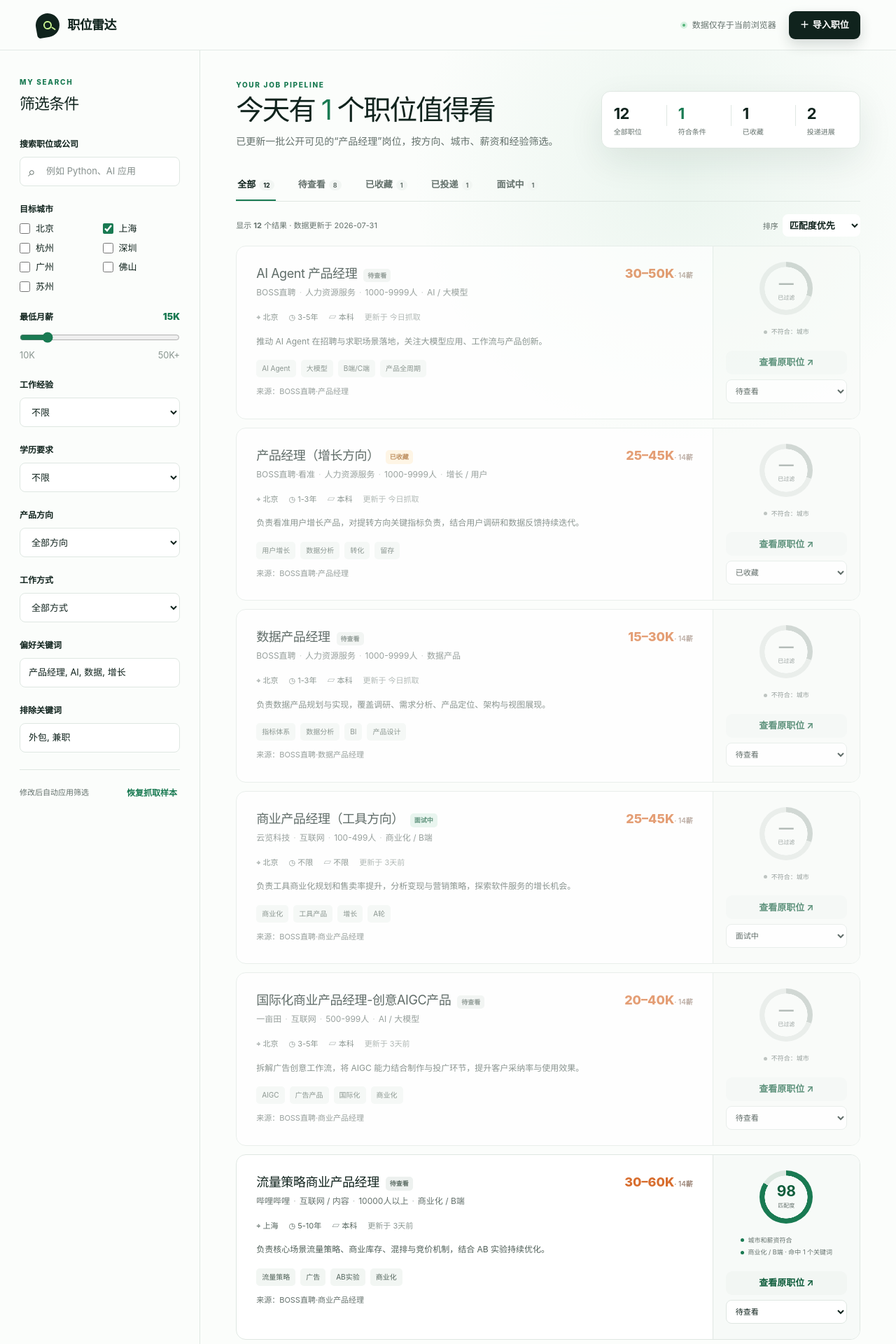
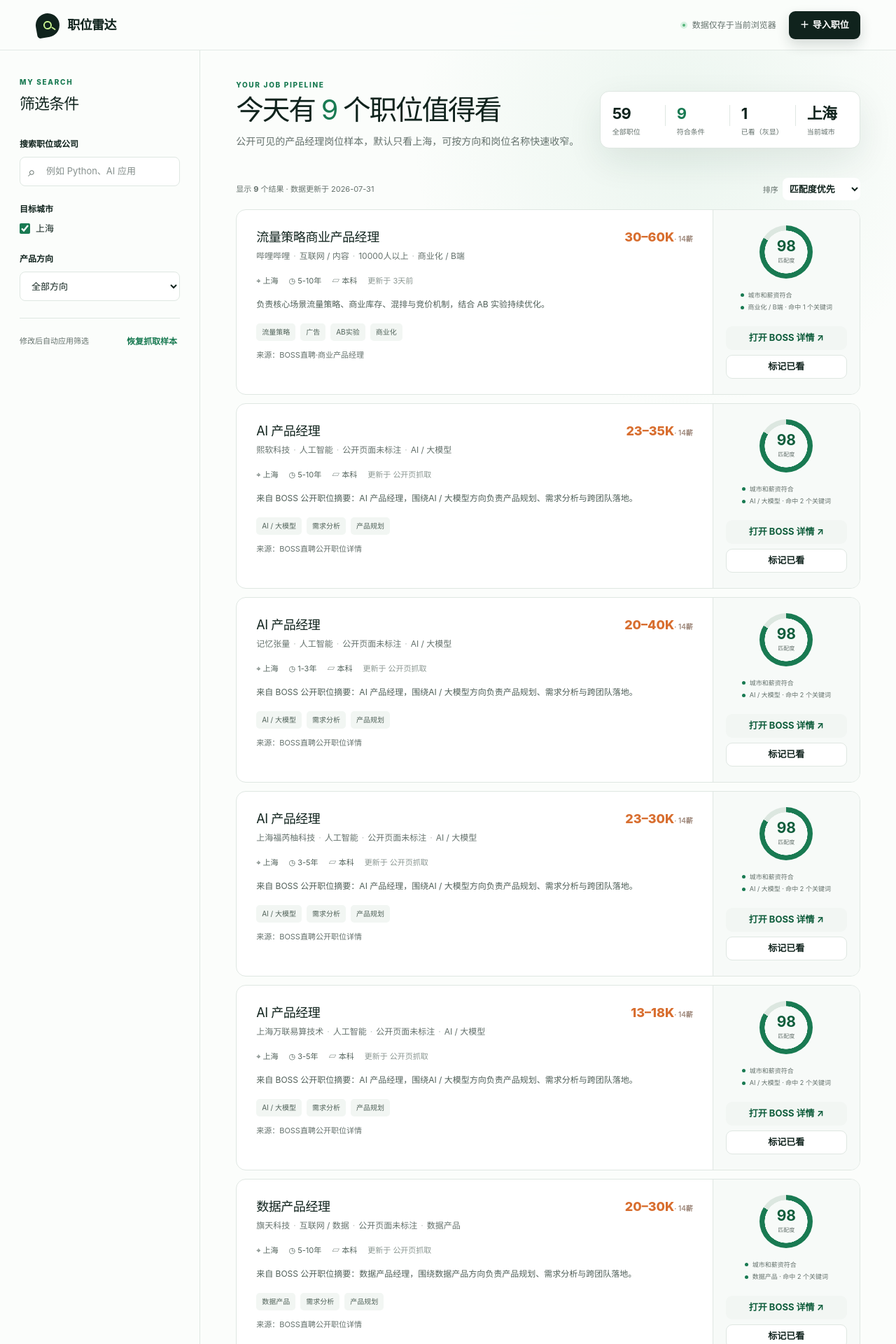
Before and after one commit to SmilingRoy/jobSeeking, a Next.js app: page / in a window 1280 px wide. Shown: the top 1920 px of the page at 70% size. Built offline with nearby package versions, Linux system fonts and the light colour scheme.

Commit message:
Simplify job states and add job detail links

```diff
--- a/app/page.tsx
+++ b/app/page.tsx
@@ -2,7 +2,7 @@
 
 import { FormEvent, useEffect, useMemo, useState } from "react";
 
-type JobStatus = "new" | "saved" | "applied" | "interview" | "ignored";
+type JobStatus = "new" | "ignored";
 
 type Job = {
   id: number;
@@ -76,7 +76,7 @@
     postedAt: "今日抓取",
     source: "BOSS直聘·产品经理",
     url: "https://www.zhipin.com/zhaopin/32a66c074d2737e61nd42dS8/",
-    status: "saved",
+    status: "new",
   },
   {
     id: 3,
@@ -96,7 +96,7 @@
     postedAt: "今日抓取",
     source: "BOSS直聘·商业产品经理",
     url: "https://www.zhipin.com/zhaopin/90089f4c8f066b020XBy39i8/",
-    status: "applied",
+    status: "new",
   },
   {
     id: 4,
@@ -136,7 +136,7 @@
     postedAt: "3天前",
     source: "BOSS直聘·商业产品经理",
     url: "https://www.zhipin.com/zhaopin/90089f4c8f066b020XBy39i8/",
-    status: "interview",
+    status: "new",
   },
   {
     id: 6,
@@ -175,7 +175,7 @@
     tags: ["流量策略", "广告", "AB实验", "商业化"],
     postedAt: "3天前",
     source: "BOSS直聘·商业产品经理",
-    url: "https://www.zhipin.com/zhaopin/90089f4c8f066b020XBy39i8/",
+    url: "https://www.zhipin.com/job_detail/afcf9c2a447047340nd53N27GFtS.html",
     status: "new",
   },
   {
@@ -280,6 +280,82 @@
   },
 ];
 
+const extraSeedRows = [
+  ["AI 产品经理", "德勤", "南京", 35, 65, "5-10年", "本科", "AI / 大模型", "https://www.zhipin.com/job_detail/eebc39dced94a2b20nV62ty-EFVX.html"],
+  ["AI 产品经理", "鱼跃医疗", "郑州", 12, 20, "3-5年", "硕士", "AI / 大模型", "https://www.zhipin.com/job_detail/dfba6076b02974dc0ndz2tq6F1BU.html"],
+  ["AI 产品经理", "畅威物联网", "深圳", 18, 26, "5-10年", "本科", "AI / 大模型", "https://www.zhipin.com/job_detail/22d300c587e3acb703dz3t-0GFNQ.html"],
+  ["AI 产品经理", "法狗狗", "襄阳", 4, 8, "1-3年", "本科", "AI / 大模型", "https://www.zhipin.com/job_detail/fa78ad2bbf663bfb03N90t24ElZR.html"],
+  ["AI 产品经理", "云溪数科", "北京", 20, 40, "3-5年", "本科", "AI / 大模型", "https://www.zhipin.com/job_detail/939e7590bdc1060f0ndy3d28FFBS.html"],
+  ["AI 产品经理", "Looki", "北京", 30, 60, "5-10年", "本科", "AI / 大模型", "https://www.zhipin.com/job_detail/0d6c3a2b06b2d5f20nV92dS5E1tQ.html"],
+  ["AI 产品经理", "熙软科技", "上海", 23, 35, "5-10年", "本科", "AI / 大模型", "https://www.zhipin.com/job_detail/3310b4168a1a15e503F439q4F1ZU.html"],
+  ["AI 产品经理", "杭州探索未来智能", "杭州", 10, 15, "在校/应届", "本科", "AI / 大模型", "https://www.zhipin.com/job_detail/b0728d94fe54880403192d-1GFFV.html"],
+  ["AI 产品经理", "乐薇", "武汉", 25, 35, "1-3年", "本科", "AI / 大模型", "https://www.zhipin.com/job_detail/b827fcd5131b53280nd90tW7GFpZ.html"],
+  ["AI 产品经理", "记忆张量", "上海", 20, 40, "1-3年", "本科", "AI / 大模型", "https://www.zhipin.com/job_detail/ca9bec8d18e4cd720nZ62d-1FVtS.html"],
+  ["AI 产品经理", "上海福芮柚科技", "上海", 23, 30, "3-5年", "本科", "AI / 大模型", "https://www.zhipin.com/job_detail/f706223f4674e9270nV42dq4EFZU.html"],
+  ["AI 产品经理", "xmind", "深圳", 18, 28, "3-5年", "本科", "AI / 大模型", "https://www.zhipin.com/job_detail/f24fa8317906565a0nd529-4EFNR.html"],
+  ["AI 产品经理", "上海万联易算技术", "上海", 13, 18, "3-5年", "本科", "AI / 大模型", "https://www.zhipin.com/job_detail/e861c51c8a2aa9d903x83968FVtY.html"],
+  ["AI 产品经理", "灵匠科技杭州分公司", "杭州", 13, 20, "3-5年", "本科", "AI / 大模型", "https://www.zhipin.com/job_detail/94e9f80263b3d1761HNy3Ni1E1RR.html"],
+  ["数据产品经理", "路特创新", "杭州", 25, 35, "1-3年", "本科", "数据产品", "https://www.zhipin.com/job_detail/94876f4683bbb3150nd83d6_GFJQ.html"],
+  ["数据产品经理", "钛动科技", "苏州", 14, 28, "3-5年", "本科", "数据产品", "https://www.zhipin.com/job_detail/49865e250ae532060nZ_3tu4GVFQ.html"],
+  ["数据产品经理", "大健云仓科技", "北京", 20, 35, "1-3年", "本科", "数据产品", "https://www.zhipin.com/job_detail/88d25c56042606ec0ndz0t-7F1BX.html"],
+  ["数据产品经理", "元保数科", "苏州", 10, 12, "3-5年", "本科", "数据产品", "https://www.zhipin.com/job_detail/3340a63daa80a63c1XB83t6-E1JZ.html"],
+  ["数据产品经理", "熵智信息科技", "深圳", 15, 30, "不限", "本科", "数据产品", "https://www.zhipin.com/job_detail/d4aad34e3049b2a10nZ-3dS-EVNZ.html"],
+  ["数据产品经理", "韶音科技", "北京", 10, 11, "3-5年", "大专", "数据产品", "https://www.zhipin.com/job_detail/b2d5197ad4f1e45c0nJ70t25F1dR.html"],
+  ["数据产品经理", "零跑科技", "杭州", 25, 35, "5-10年", "本科", "数据产品", "https://www.zhipin.com/job_detail/42aabc4af31626c20nZ83t26EFpT.html"],
+  ["数据产品经理", "深圳市云元智域科技", "深圳", 15, 25, "5-10年", "本科", "数据产品", "https://www.zhipin.com/job_detail/f0f1b59d69653dab0nB_3Ny5FFBX.html"],
+  ["数据产品经理", "旗天科技", "上海", 20, 30, "5-10年", "本科", "数据产品", "https://www.zhipin.com/job_detail/430a7343ec6b72280nVy3d29FlBV.html"],
+  ["数据产品经理", "灏仟亿科技集团", "广州", 18, 35, "5-10年", "本科", "数据产品", "https://www.zhipin.com/job_detail/e6f1e3fdc8c0dcc30nd90tu7FlBY.html"],
+  ["数据产品经理", "北京龙腾微时代", "北京", 12, 18, "5-10年", "本科", "数据产品", "https://www.zhipin.com/job_detail/74f83e7e9d09554b0nd70ti1GVJX.html"],
+  ["数据产品经理", "京东集团", "北京", 30, 40, "5-10年", "本科", "数据产品", "https://www.zhipin.com/job_detail/e1af6815027ed47403N92tu-F1tT.html"],
+  ["数据产品经理", "朴朴超市", "上海", 25, 35, "3-5年", "本科", "数据产品", "https://www.zhipin.com/job_detail/7cca97f91b3d2d4b1Hdy09S0GFZS.html"],
+  ["数据产品经理", "美云", "佛山", 12, 17, "3-5年", "大专", "数据产品", "https://www.zhipin.com/job_detail/959cf13cec185b570nB83tu4FFVR.html"],
+  ["数据产品经理", "每日互动", "杭州", 15, 30, "3-5年", "本科", "数据产品", "https://www.zhipin.com/job_detail/07555c5f716e775103x42du5ElpS.html"],
+  ["数据产品经理", "优财云链", "杭州", 15, 25, "3-5年", "本科", "数据产品", "https://www.zhipin.com/job_detail/9be57a6b367ec5021X182Nq4FlJX.html"],
+  ["数据产品经理", "锐捷网络", "北京", 20, 40, "5-10年", "本科", "数据产品", "https://www.zhipin.com/job_detail/693a8b39b910f05a03d80tu-GVtU.html"],
+  ["数据产品经理", "滴滴出行", "北京", 25, 40, "3-5年", "本科", "数据产品", "https://www.zhipin.com/job_detail/89046fc55f623bc403V53d-4F1NU.html"],
+  ["数据产品经理", "贝壳找房", "北京", 25, 40, "3-5年", "本科", "数据产品", "https://www.zhipin.com/job_detail/8bf2f4d9dd910cd403F_3tS_GFBU.html"],
+  ["商业产品经理", "斗象科技", "上海", 25, 35, "5-10年", "本科", "商业化 / B端", "https://www.zhipin.com/job_detail/15fbff1bcfb3d63b0nVz2t-0GVFS.html"],
+  ["商业产品经理", "百路科技", "深圳", 30, 40, "5-10年", "本科", "商业化 / B端", "https://www.zhipin.com/job_detail/349e4d0e8c11b25c0nZ92t2_EldZ.html"],
+  ["商业产品经理", "才课教育", "北京", 25, 50, "3-5年", "本科", "商业化 / B端", "https://www.zhipin.com/job_detail/0cc9258c0a752c0f031929q8FVVT.html"],
+  ["商业产品经理", "vivo", "深圳", 30, 60, "5-10年", "本科", "商业化 / B端", "https://www.zhipin.com/job_detail/1ac74a12fc29a8b60nB639y9GVFZ.html"],
+  ["商业产品经理", "丰图科技", "深圳", 18, 23, "3-5年", "本科", "商业化 / B端", "https://www.zhipin.com/job_detail/db009fb0a15366a603Z52tW8GFNV.html"],
+  ["商业产品经理", "汽车之家", "深圳", 20, 40, "3-5年", "本科", "商业化 / B端", "https://www.zhipin.com/job_detail/208de709b7b3b3ab0nFz3tq1EFdQ.html"],
+  ["商业产品经理", "360集团", "北京", 15, 25, "3-5年", "本科", "商业化 / B端", "https://www.zhipin.com/job_detail/d3465712dfeb9ad003R42tq5EFRZ.html"],
+  ["商业产品经理", "一亩田", "北京", 20, 40, "3-5年", "本科", "商业化 / B端", "https://www.zhipin.com/job_detail/5318a84cdad5260b03F-3d60FVVU.html"],
+  ["流量策略商业产品经理", "bilibili", "上海", 30, 60, "5-10年", "本科", "商业化 / B端", "https://www.zhipin.com/job_detail/afcf9c2a447047340nd53N27GFtS.html"],
+  ["商业产品经理（版权策略方向）", "快手", "北京", 25, 50, "3-5年", "本科", "商业化 / B端", "https://www.zhipin.com/job_detail/5c695676f3cd53a01nF829m6ElBS.html"],
+  ["商业化产品经理", "速境生活科技", "深圳", 20, 40, "5-10年", "本科", "商业化 / B端", "https://www.zhipin.com/job_detail/8ebafb92b30111dd0nd_29W0FFtT.html"],
+  ["商业化产品经理", "网易", "杭州", 26, 45, "5-10年", "本科", "商业化 / B端", "https://www.zhipin.com/job_detail/fb05588f502c55090nd-0tu4EFBQ.html"],
+  ["产品经理", "BOSS直聘", "北京", 30, 40, "3-5年", "本科", "通用产品", "https://www.zhipin.com/job_detail/8d224b383cf0741f0nR62Nq6FVdS.html"],
+  ["风控策略产品经理", "BOSS直聘", "北京", 15, 25, "1-3年", "本科", "企业服务 / SaaS", "https://www.zhipin.com/job_detail/b15d71ff1366615b0ndy0tW9F1FX.html"],
+] as const;
+
+const additionalJobs: Job[] = extraSeedRows.map((row, index) => {
+  const [title, company, city, salaryMin, salaryMax, experience, education, track, url] = row;
+  return {
+    id: index + 13,
+    title,
+    company,
+    city,
+    salaryMin,
+    salaryMax,
+    experience,
+    education,
+    companySize: "公开页面未标注",
+    industry: track === "AI / 大模型" ? "人工智能" : track === "数据产品" ? "互联网 / 数据" : "互联网",
+    track,
+    workMode: "线下",
+    description: `来自 BOSS 公开职位摘要：${title}，围绕${track}方向负责产品规划、需求分析与跨团队落地。`,
+    tags: [track, "需求分析", "产品规划"],
+    postedAt: "公开页抓取",
+    source: "BOSS直聘公开职位详情",
+    url,
+    status: "new",
+  };
+});
+
+const seededJobs = [...initialJobs, ...additionalJobs];
+
 const defaultFilters: Filters = {
   search: "",
   cities: ["上海"],
@@ -292,25 +368,9 @@
   workMode: "全部方式",
 };
 
-const DATA_VERSION = "product-manager-2026-07-31-v2";
+const DATA_VERSION = "product-manager-2026-07-31-v4";
 
-const statusOptions: { value: JobStatus; label: string }[] = [
-  { value: "new", label: "待查看" },
-  { value: "saved", label: "已收藏" },
-  { value: "applied", label: "已投递" },
-  { value: "interview", label: "面试中" },
-  { value: "ignored", label: "不合适" },
-];
-
-const statusLabels: Record<JobStatus, string> = {
-  new: "待查看",
-  saved: "已收藏",
-  applied: "已投递",
-  interview: "面试中",
-  ignored: "不合适",
-};
-
-const cityOptions = ["北京", "上海", "杭州", "深圳", "广州", "佛山", "苏州"];
+const cityOptions = ["上海"];
 const trackOptions = ["全部方向", "AI / 大模型", "数据产品", "增长 / 用户", "商业化 / B端", "企业服务 / SaaS"];
 const workModeOptions = ["全部方式", "线下", "远程"];
 
@@ -389,9 +449,8 @@
 }
 
 export default function Home() {
-  const [jobs, setJobs] = useState<Job[]>(initialJobs);
+  const [jobs, setJobs] = useState<Job[]>(seededJobs);
   const [filters, setFilters] = useState<Filters>(defaultFilters);
-  const [activeStatus, setActiveStatus] = useState<JobStatus | "all">("all");
   const [sortBy, setSortBy] = useState<"score" | "salary">("score");
   const [filtersOpen, setFiltersOpen] = useState(false);
   const [importOpen, setImportOpen] = useState(false);
@@ -408,7 +467,7 @@
         if (savedJobs) setJobs(JSON.parse(savedJobs));
         if (savedFilters) setFilters({ ...defaultFilters, ...JSON.parse(savedFilters) });
       } else {
-        setJobs(initialJobs);
+        setJobs(seededJobs);
         setFilters(defaultFilters);
         window.localStorage.setItem("job-lens-data-version", DATA_VERSION);
       }
@@ -427,44 +486,32 @@
 
   const evaluatedJobs = useMemo(() => {
     const search = filters.search.trim().toLowerCase();
-    const excluded = splitKeywords(filters.excludeKeywords);
 
     return jobs
       .map((job) => {
         const haystack =
           `${job.title} ${job.company} ${job.description} ${job.tags.join(" ")}`.toLowerCase();
         const { score, matched } = getScore(job, filters);
-        const rejectedBy = [
-          filters.cities.length && !filters.cities.includes(job.city) ? "城市" : "",
-          job.salaryMax > 0 && job.salaryMax < filters.salaryMin ? "薪资" : "",
-          filters.track !== "全部方向" && job.track !== filters.track ? "方向" : "",
-          filters.workMode !== "全部方式" && job.workMode !== filters.workMode ? "方式" : "",
-          excluded.some((keyword) => haystack.includes(keyword)) ? "排除词" : "",
-        ].filter(Boolean);
-
-        return { ...job, score, matched, rejectedBy };
+        return { ...job, score, matched, haystack };
       })
       .filter((job) => {
-        const haystack = `${job.title} ${job.company} ${job.tags.join(" ")}`.toLowerCase();
-        const searchMatches = !search || haystack.includes(search);
-        const statusMatches = activeStatus === "all" || job.status === activeStatus;
-        const experienceMatches = filters.experience === "不限" || job.experience === filters.experience;
-        const educationMatches = filters.education === "不限" || job.education === filters.education;
-        return searchMatches && statusMatches && experienceMatches && educationMatches;
+        const titleMatches = !search || job.title.toLowerCase().includes(search);
+        const cityMatches = filters.cities.includes(job.city);
+        const trackMatches = filters.track === "全部方向" || job.track === filters.track;
+        return titleMatches && cityMatches && trackMatches;
       })
       .sort((a, b) =>
         sortBy === "score" ? b.score - a.score : b.salaryMax - a.salaryMax,
       );
-  }, [jobs, filters, activeStatus, sortBy]);
+  }, [jobs, filters, sortBy]);
 
-  const matchingCount = evaluatedJobs.filter((job) => job.rejectedBy.length === 0).length;
-  const savedCount = jobs.filter((job) => job.status === "saved").length;
-  const appliedCount = jobs.filter((job) =>
-    ["applied", "interview"].includes(job.status),
-  ).length;
+  const matchingCount = evaluatedJobs.length;
+  const viewedCount = jobs.filter((job) => job.status === "ignored").length;
 
-  const updateJobStatus = (id: number, status: JobStatus) => {
-    setJobs((current) => current.map((job) => (job.id === id ? { ...job, status } : job)));
+  const toggleViewed = (id: number) => {
+    setJobs((current) => current.map((job) =>
+      job.id === id ? { ...job, status: job.status === "ignored" ? "new" : "ignored" } : job,
+    ));
   };
 
   const toggleCity = (city: string) => {
@@ -489,10 +536,9 @@
   };
 
   const resetDemo = () => {
-    setJobs(initialJobs);
+    setJobs(seededJobs);
     setFilters(defaultFilters);
-    setActiveStatus("all");
-    setNotice("示例数据已恢复");
+    setNotice("最新岗位样本已恢复");
     window.setTimeout(() => setNotice(""), 2600);
   };
 
@@ -566,59 +612,6 @@
             </div>
           </fieldset>
 
-          <label className="field salary-field">
-            <span>
-              最低月薪 <strong>{filters.salaryMin}K</strong>
-            </span>
-            <input
-              type="range"
-              min="10"
-              max="50"
-              step="2"
-              value={filters.salaryMin}
-              onChange={(event) =>
-                setFilters((current) => ({
-                  ...current,
-                  salaryMin: Number(event.target.value),
-                }))
-              }
-            />
-            <span className="range-labels">
-              <small>10K</small>
-              <small>50K+</small>
-            </span>
-          </label>
-
-          <label className="field">
-            <span>工作经验</span>
-            <select
-              value={filters.experience}
-              onChange={(event) =>
-                setFilters((current) => ({ ...current, experience: event.target.value }))
-              }
-            >
-              <option>不限</option>
-              <option>1-3年</option>
-              <option>3-5年</option>
-              <option>5-10年</option>
-            </select>
-          </label>
-
-          <label className="field">
-            <span>学历要求</span>
-            <select
-              value={filters.education}
-              onChange={(event) =>
-                setFilters((current) => ({ ...current, education: event.target.value }))
-              }
-            >
-              <option>不限</option>
-              <option>大专</option>
-              <option>本科</option>
-              <option>硕士</option>
-            </select>
-          </label>
-
           <label className="field">
             <span>产品方向</span>
             <select
@@ -629,46 +622,6 @@
             >
               {trackOptions.map((track) => <option key={track}>{track}</option>)}
             </select>
-          </label>
-
-          <label className="field">
-            <span>工作方式</span>
-            <select
-              value={filters.workMode}
-              onChange={(event) =>
-                setFilters((current) => ({ ...current, workMode: event.target.value }))
-              }
-            >
-              {workModeOptions.map((mode) => <option key={mode}>{mode}</option>)}
-            </select>
-          </label>
-
-          <label className="field">
-            <span>偏好关键词</span>
-            <input
-              value={filters.includeKeywords}
-              onChange={(event) =>
-                setFilters((current) => ({
-                  ...current,
-                  includeKeywords: event.target.value,
-                }))
-              }
-              placeholder="逗号分隔"
-            />
-          </label>
-
-          <label className="field">
-            <span>排除关键词</span>
-            <input
-              value={filters.excludeKeywords}
-              onChange={(event) =>
-                setFilters((current) => ({
-                  ...current,
-                  excludeKeywords: event.target.value,
-                }))
-              }
-              placeholder="例如 外包、出差"
-            />
           </label>
 
           <div className="panel-foot">
@@ -694,7 +647,7 @@
               <h1>
                 今天有 <em>{matchingCount}</em> 个职位值得看
               </h1>
-              <p>已更新一批公开可见的“产品经理”岗位，按方向、城市、薪资和经验筛选。</p>
+              <p>公开可见的产品经理岗位样本，默认只看上海，可按方向和岗位名称快速收窄。</p>
             </div>
             <div className="metric-row" aria-label="职位统计">
               <div className="metric">
@@ -706,35 +659,15 @@
                 <span>符合条件</span>
               </div>
               <div className="metric">
-                <strong>{savedCount}</strong>
-                <span>已收藏</span>
+                <strong>{viewedCount}</strong>
+                <span>已看（灰显）</span>
               </div>
               <div className="metric">
-                <strong>{appliedCount}</strong>
-                <span>投递进展</span>
+                <strong>上海</strong>
+                <span>当前城市</span>
               </div>
             </div>
           </div>
-
-          <nav className="job-tabs" aria-label="职位状态筛选">
-            <button
-              className={activeStatus === "all" ? "active" : ""}
-              onClick={() => setActiveStatus("all")}
-            >
-              全部
-              <span>{jobs.length}</span>
-            </button>
-            {statusOptions.slice(0, 4).map((status) => (
-              <button
-                key={status.value}
-                className={activeStatus === status.value ? "active" : ""}
-                onClick={() => setActiveStatus(status.value)}
-              >
-                {status.label}
-                <span>{jobs.filter((job) => job.status === status.value).length}</span>
-              </button>
-            ))}
-          </nav>
 
           <div className="list-toolbar">
             <p>
@@ -751,17 +684,14 @@
 
           <div className="job-list">
             {evaluatedJobs.map((job) => {
-              const isRejected = job.rejectedBy.length > 0;
+              const isViewed = job.status === "ignored";
               return (
-                <article className={`job-card ${isRejected ? "is-rejected" : ""}`} key={job.id}>
+                <article className={`job-card ${isViewed ? "is-rejected" : ""}`} key={job.id}>
                   <div className="job-main">
                     <div className="job-title-row">
                       <div>
                         <div className="job-title-line">
                           <h3>{job.title}</h3>
-                          <span className={`status-tag status-${job.status}`}>
-                            {statusLabels[job.status]}
-                          </span>
                         </div>
                     <p className="company-line">
                           {job.company}
@@ -797,15 +727,15 @@
                   </div>
 
                   <div className="score-panel">
-                    <div className={`score-ring ${isRejected ? "score-muted" : ""}`}>
-                      <strong>{isRejected ? "—" : job.score}</strong>
-                      <span>{isRejected ? "已过滤" : "匹配度"}</span>
+                    <div className={`score-ring ${isViewed ? "score-muted" : ""}`}>
+                      <strong>{isViewed ? "✓" : job.score}</strong>
+                      <span>{isViewed ? "已看" : "匹配度"}</span>
                     </div>
                     <div className="match-reason">
-                      {isRejected ? (
+                      {isViewed ? (
                         <p>
                           <span className="reason-dot reason-muted" />
-                          不符合：{job.rejectedBy.join("、")}
+                          已标记，点击可恢复
                         </p>
                       ) : (
                         <>
@@ -822,19 +752,15 @@
                     </div>
                     <div className="card-actions">
                       <a className="button button-ghost" href={job.url} target="_blank" rel="noreferrer">
-                        查看原职位 ↗
+                        打开 BOSS 详情 ↗
                       </a>
-                      <select
-                        value={job.status}
-                        onChange={(event) => updateJobStatus(job.id, event.target.value as JobStatus)}
-                        aria-label={`更新 ${job.title} 的状态`}
+                      <button
+                        className="button button-secondary"
+                        onClick={() => toggleViewed(job.id)}
+                        aria-label={`${isViewed ? "恢复" : "标记已看"} ${job.title}`}
                       >
-                        {statusOptions.map((status) => (
-                          <option key={status.value} value={status.value}>
-                            {status.label}
-                          </option>
-                        ))}
-                      </select>
+                        {isViewed ? "恢复显示" : "标记已看"}
+                      </button>
                     </div>
                   </div>
                 </article>
```
